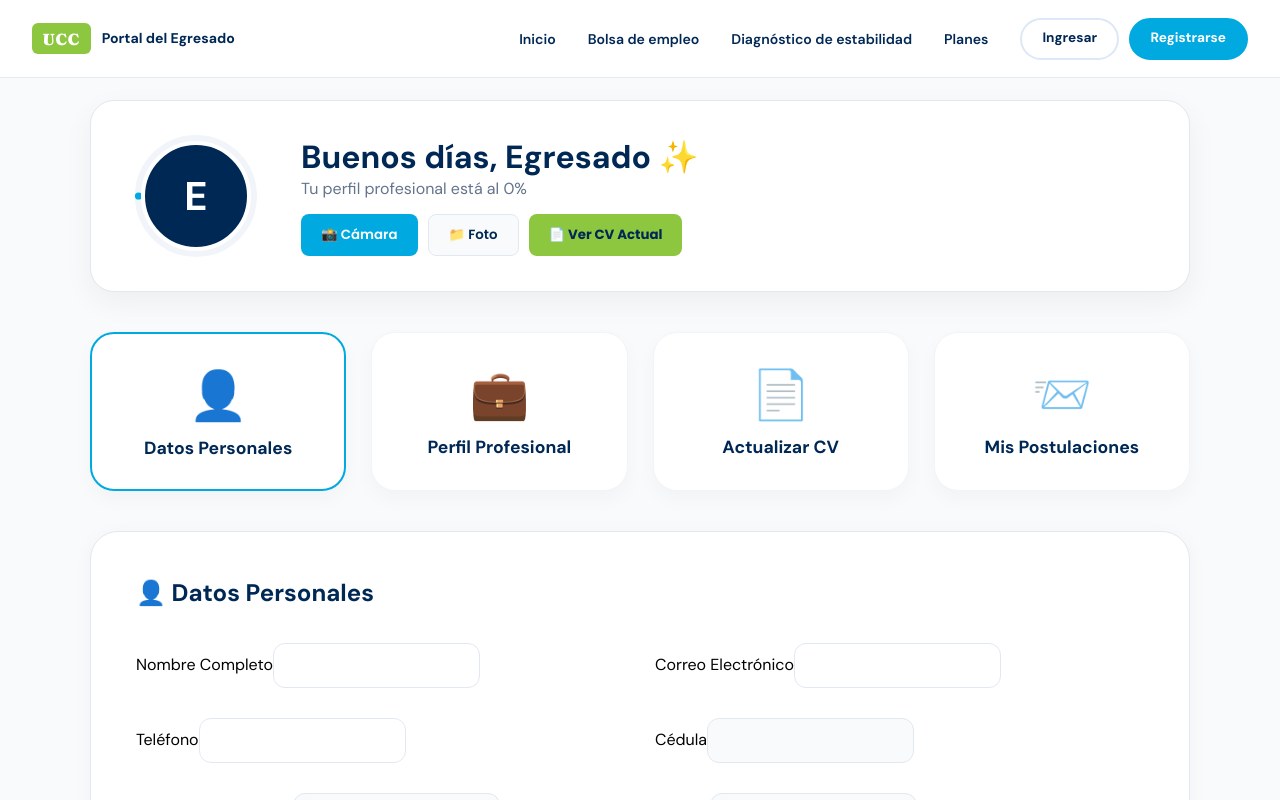
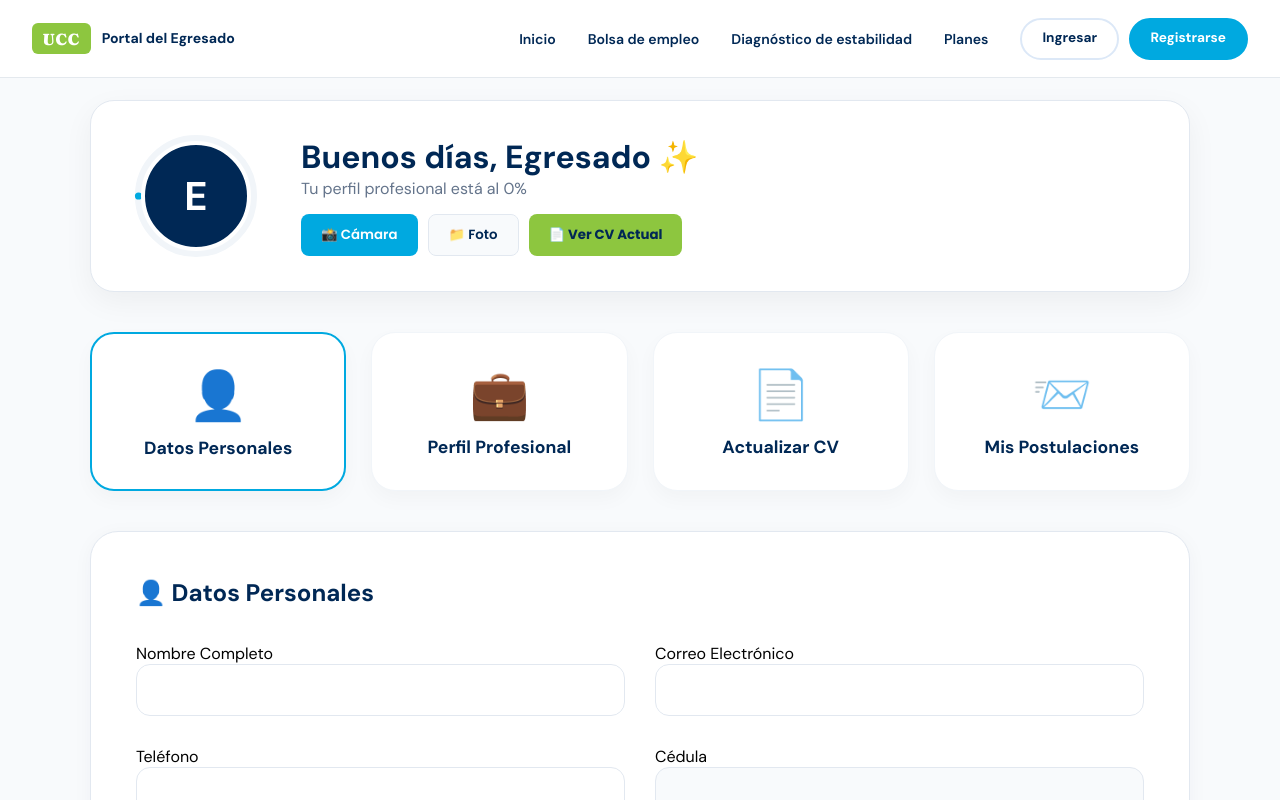
Before and after one commit to Andres0606/proyecto-ia, a Next.js app in the folder Front/: page /dashboard in a window 1280 px wide. Both pictures are taken after a click on the element "👤 Datos Personales". Shown: the top 800 px of the page. Built offline with nearby package versions, Linux system fonts and the light colour scheme.

Commit message:
ui: increase input padding for better readability and spacing

```diff
--- a/Front/app/dashboard/page.tsx
+++ b/Front/app/dashboard/page.tsx
@@ -213,14 +213,23 @@ export default function Dashboard() {
     </div>
   );
 
+  const baseInputStyle = {
+    padding: '16px 24px',
+    borderRadius: '14px',
+    border: '1px solid #e2e8f0',
+    width: '100%',
+    fontSize: '1rem',
+    outline: 'none',
+    transition: 'all 0.2s ease'
+  };
+
   const disabledInputStyle = {
+    ...baseInputStyle,
     background: '#f8fafc',
     color: '#64748b',
-    padding: '14px',
-    borderRadius: '12px',
-    border: '1px solid #e2e8f0',
     cursor: 'not-allowed',
-    fontWeight: 500
+    fontWeight: 500,
+    border: '1px solid #e2e8f0'
   };
 
   return (
@@ -267,9 +276,9 @@ export default function Dashboard() {
             <div className="db-card" style={{ padding: '45px', borderRadius: '28px' }}>
               <h2 style={{ color: 'var(--ucc-navy)', marginBottom: '35px', fontWeight: 800 }}>👤 Datos Personales</h2>
               <div style={{ display: 'grid', gridTemplateColumns: '1fr 1fr', gap: '30px' }}>
-                <div className="form-group"><label>Nombre Completo</label><input type="text" value={formData.nombre_completo} onChange={(e) => setFormData({...formData, nombre_completo: e.target.value})} style={{ padding: '14px', borderRadius: '12px', border: '1px solid #e2e8f0' }} /></div>
-                <div className="form-group"><label>Correo Electrónico</label><input type="email" value={formData.correo} onChange={(e) => setFormData({...formData, correo: e.target.value})} style={{ padding: '14px', borderRadius: '12px', border: '1px solid #e2e8f0' }} /></div>
-                <div className="form-group"><label>Teléfono</label><input type="text" value={formData.telefono} onChange={(e) => setFormData({...formData, telefono: e.target.value})} style={{ padding: '14px', borderRadius: '12px', border: '1px solid #e2e8f0' }} /></div>
+                <div className="form-group"><label>Nombre Completo</label><input type="text" value={formData.nombre_completo} onChange={(e) => setFormData({...formData, nombre_completo: e.target.value})} style={baseInputStyle} /></div>
+                <div className="form-group"><label>Correo Electrónico</label><input type="email" value={formData.correo} onChange={(e) => setFormData({...formData, correo: e.target.value})} style={baseInputStyle} /></div>
+                <div className="form-group"><label>Teléfono</label><input type="text" value={formData.telefono} onChange={(e) => setFormData({...formData, telefono: e.target.value})} style={baseInputStyle} /></div>
                 <div className="form-group"><label>Cédula</label><input type="text" value={formData.cedula} disabled style={disabledInputStyle} /></div>
                 <div className="form-group"><label>Fecha de Nacimiento</label><input type="text" value={formData.fecha_nacimiento} disabled style={disabledInputStyle} /></div>
                 <div className="form-group"><label>Género</label><input type="text" value={formData.genero} disabled style={disabledInputStyle} /></div>
@@ -301,7 +310,7 @@ export default function Dashboard() {
                   ].map((field) => (
                     <div key={field.key} className="form-group">
                       <label style={{ fontSize: '0.85rem', fontWeight: 800, color: '#475569' }}>{field.label}</label>
-                      <select value={(formData as any)[field.key]} onChange={(e) => setFormData({...formData, [field.key]: e.target.value})} style={{ width: '100%', padding: '14px', borderRadius: '12px', border: '1px solid #e2e8f0' }}>
+                      <select value={(formData as any)[field.key]} onChange={(e) => setFormData({...formData, [field.key]: e.target.value})} style={baseInputStyle}>
                         <option value="">Seleccione...</option>
                         {field.options.map(o => <option key={o} value={o}>{o}</option>)}
                       </select>
```
